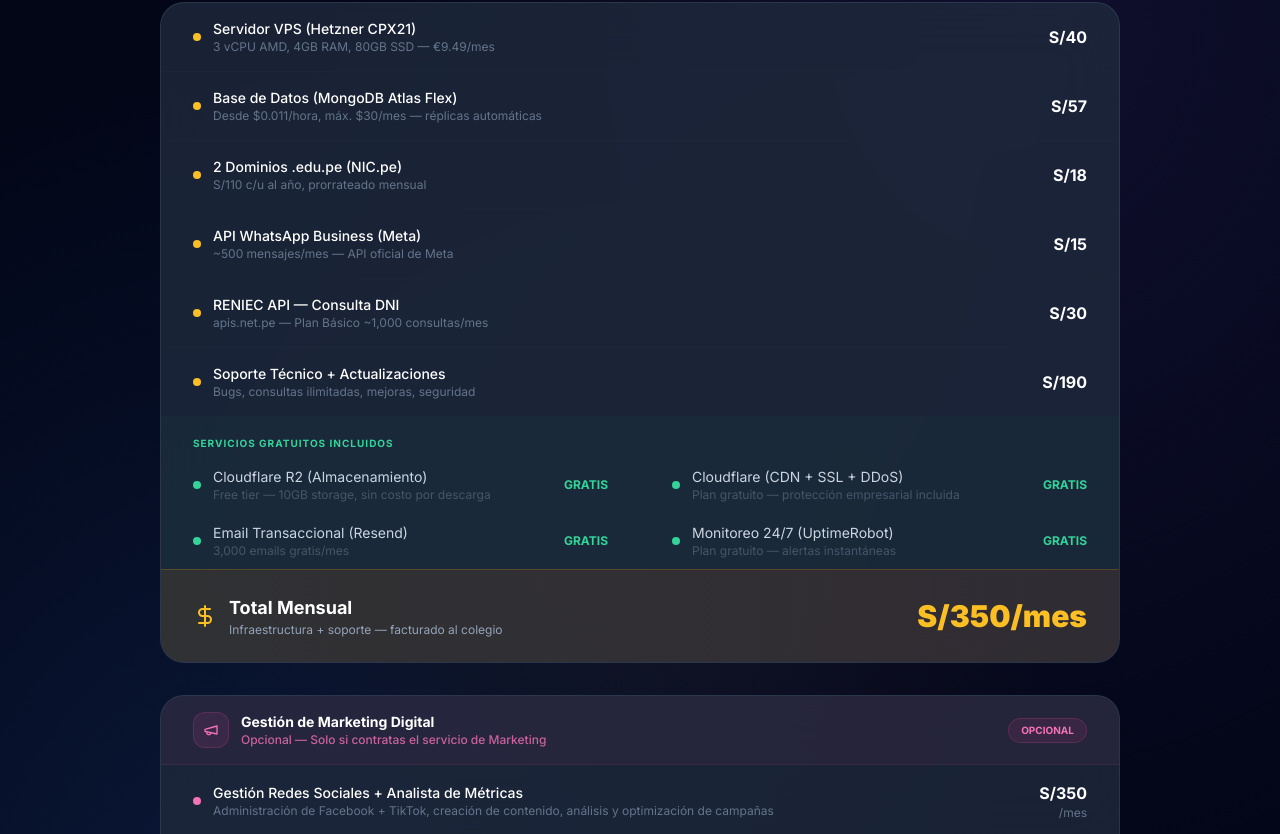
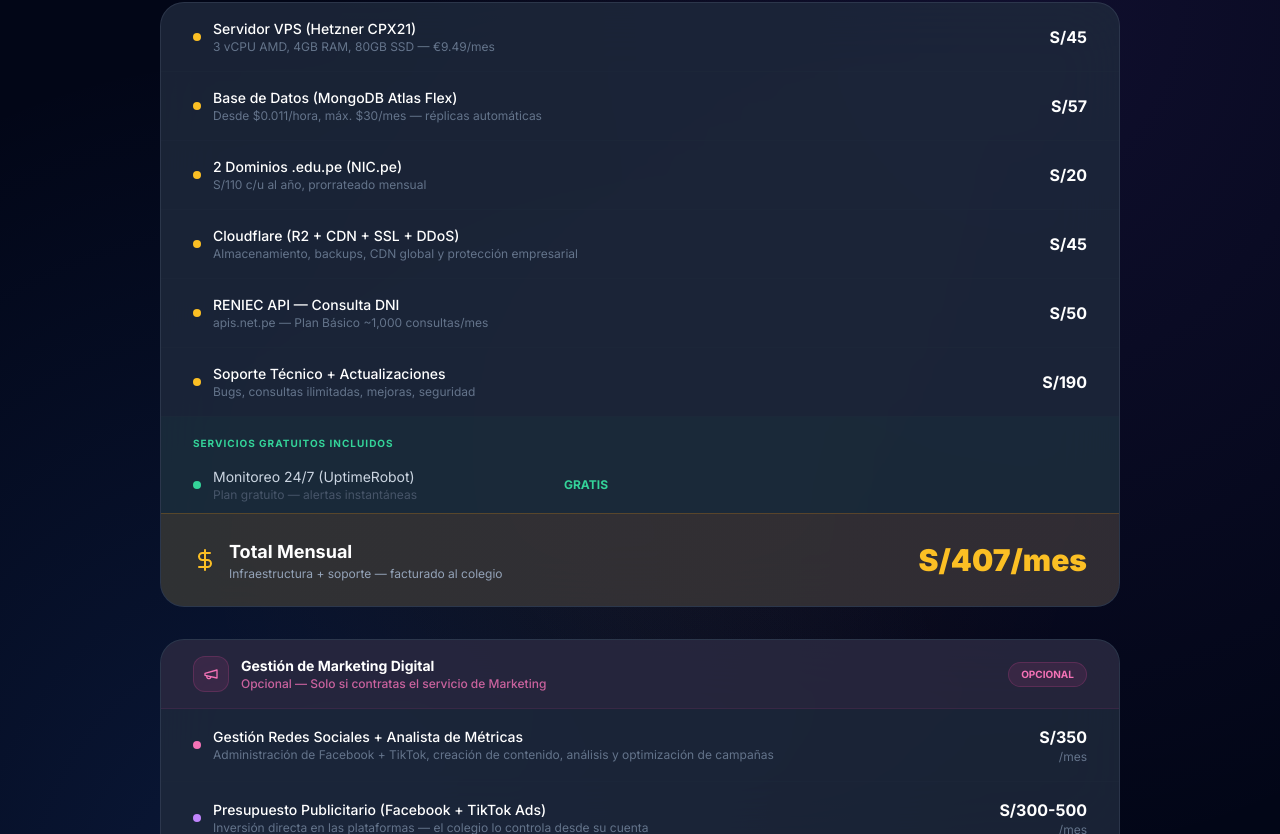
Before and after one commit to Silicom-11/iecontinental-proforma, a React (Vite) app: page / in a window 1280 px wide. Shown: the part 6606-7440 px from the top of the page. Built offline with nearby package versions, Linux system fonts and the light colour scheme; the HTML template or start-up script is replaced by a standard one.

Commit message:
fix: consolidar Cloudflare R2+CDN S/45, quitar WhatsApp/Resend, total S/407/mes

```diff
--- a/src/data/plans.ts
+++ b/src/data/plans.ts
@@ -426,18 +426,15 @@ export const BUNDLES: BundlePack[] = [
 
 export const MONTHLY_COSTS_BUNDLE = {
   items: [
-    { service: 'Servidor VPS (Hetzner CPX21)', cost: 40, note: '3 vCPU AMD, 4GB RAM, 80GB SSD — €9.49/mes', paid: true },
+    { service: 'Servidor VPS (Hetzner CPX21)', cost: 45, note: '3 vCPU AMD, 4GB RAM, 80GB SSD — €9.49/mes', paid: true },
     { service: 'Base de Datos (MongoDB Atlas Flex)', cost: 57, note: 'Desde $0.011/hora, máx. $30/mes — réplicas automáticas', paid: true },
-    { service: '2 Dominios .edu.pe (NIC.pe)', cost: 18, note: 'S/110 c/u al año, prorrateado mensual', paid: true },
-    { service: 'Cloudflare R2 (Almacenamiento)', cost: 0, note: 'Free tier — 10GB storage, sin costo por descarga', paid: false },
-    { service: 'Cloudflare (CDN + SSL + DDoS)', cost: 0, note: 'Plan gratuito — protección empresarial incluida', paid: false },
-    { service: 'API WhatsApp Business (Meta)', cost: 15, note: '~500 mensajes/mes — API oficial de Meta', paid: true },
-    { service: 'Email Transaccional (Resend)', cost: 0, note: '3,000 emails gratis/mes', paid: false },
-    { service: 'RENIEC API — Consulta DNI', cost: 30, note: 'apis.net.pe — Plan Básico ~1,000 consultas/mes', paid: true },
+    { service: '2 Dominios .edu.pe (NIC.pe)', cost: 20, note: 'S/110 c/u al año, prorrateado mensual', paid: true },
+    { service: 'Cloudflare (R2 + CDN + SSL + DDoS)', cost: 45, note: 'Almacenamiento, backups, CDN global y protección empresarial', paid: true },
+    { service: 'RENIEC API — Consulta DNI', cost: 50, note: 'apis.net.pe — Plan Básico ~1,000 consultas/mes', paid: true },
     { service: 'Monitoreo 24/7 (UptimeRobot)', cost: 0, note: 'Plan gratuito — alertas instantáneas', paid: false },
     { service: 'Soporte Técnico + Actualizaciones', cost: 190, note: 'Bugs, consultas ilimitadas, mejoras, seguridad', paid: true },
   ],
-  total: 350,
+  total: 407,
   comparison: 'Empresas similares cobran S/800 — S/1,500/mes por servicios equivalentes.',
   optionalMarketing: {
     management: { cost: 350, label: 'Gestión Redes Sociales + Analista de Métricas', note: 'Administración de Facebook + TikTok, creación de contenido, análisis y optimización de campañas' },
```
